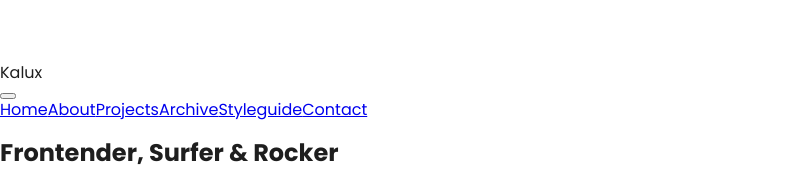
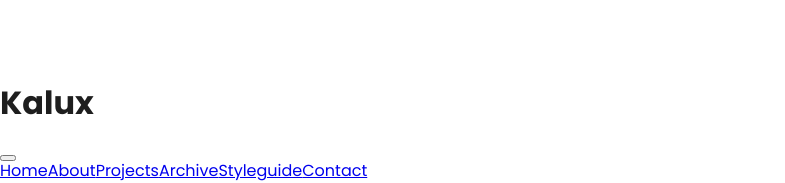
Before and after one commit to kaluabentes/old-kalu.dev, a Next.js app: page / in a window 1280 px wide. Shown: the top 183 px of the page, without its empty margins (0-785 px from the left). Built offline with nearby package versions, Linux system fonts and the light colour scheme.

Commit message:
Change to heading 1

```diff
--- a/src/components/atoms/brand/index.js
+++ b/src/components/atoms/brand/index.js
@@ -12,7 +12,7 @@
 
 const Brand = ({ theme }) => (
   <Link href="/">
-    <div className={classNames(styles.brand, theme)}>Kalux</div>
+    <h1 className={classNames(styles.brand, theme)}>Kalux</h1>
   </Link>
 )
 
--- a/src/components/atoms/brand/styles.css
+++ b/src/components/atoms/brand/styles.css
@@ -2,6 +2,7 @@
   font-weight: bold;
   letter-spacing: 3px;
   text-transform: uppercase;
+  font-size: 16px;
 }
 
 .themeDark {
--- /dev/null
+++ b/src/components/atoms/page-title/index.js
@@ -0,0 +1,6 @@
+import React from 'react'
+import PropTypes from 'prop-types'
+
+import styles from './styles.css'
+
+const PageTitle = () => <h2></h2>
```
